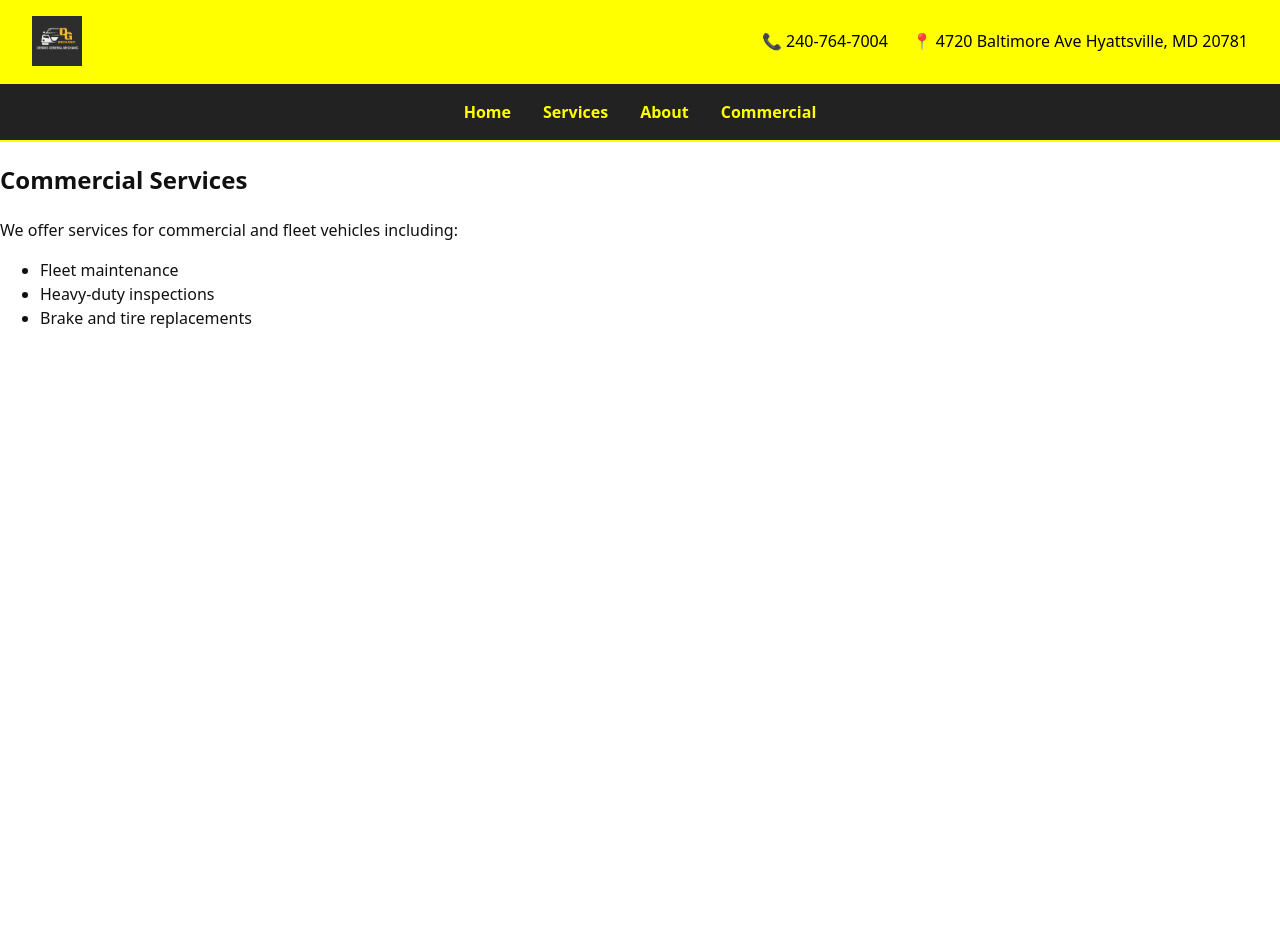
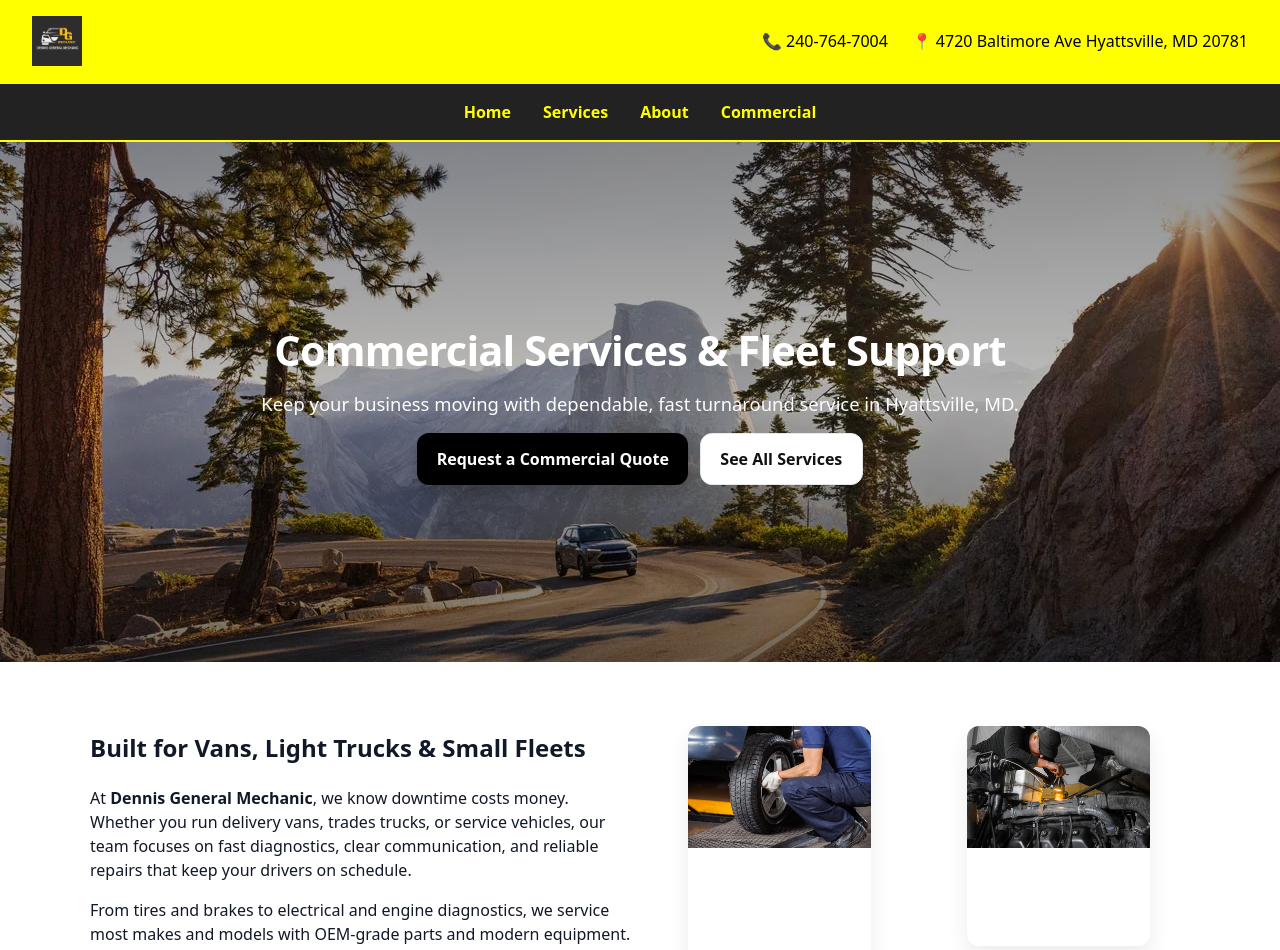
Before and after one commit to jeffersonmoralesss/dennis-mechanic-shop, a React (Create React App) app: page /commercial in a window 1280 px wide. Shown: the top 950 px of the page. Before the commit the page ends 800 px from the top, so only its background shows below. Built offline with nearby package versions, Linux system fonts and the light colour scheme.

Commit message:
commercial

```diff
--- a/src/pages/Commercial.js
+++ b/src/pages/Commercial.js
@@ -1,15 +1,141 @@
+// src/pages/Commercial.js
+import React from "react";
+import "./commercial.css";
+
 function Commercial() {
-    return (
-      <div>
-        <h2>Commercial Services</h2>
-        <p>We offer services for commercial and fleet vehicles including:</p>
-        <ul>
-          <li>Fleet maintenance</li>
-          <li>Heavy-duty inspections</li>
-          <li>Brake and tire replacements</li>
-        </ul>
-      </div>
-    );
-  }
+  const bookingUrl =
+    "https://vipshopmanagement.com/schedule-appointment.php?SubID=RZZcwDvHbo6Kg5sA";
+
+  return (
+    <main className="commercial">
+      {/* HERO */}
+      <section
+        className="c-hero"
+        aria-label="Commercial fleet and business services"
+        style={{
+          background:
+            "url('/images/services/imagebanner.webp') center/cover no-repeat",
+        }}
+      >
+        <div className="c-hero__overlay">
+          <h1>Commercial Services & Fleet Support</h1>
+          <p>
+            Keep your business moving with dependable, fast turnaround service
+            in Hyattsville, MD.
+          </p>
+          <div className="c-hero__cta">
+            <a className="btn btn--primary" href={bookingUrl} target="_blank" rel="noopener noreferrer">
+              Request a Commercial Quote
+            </a>
+            <a className="btn btn--ghost" href="/services">
+              See All Services
+            </a>
+          </div>
+        </div>
+      </section>
+
+      {/* INTRO COPY + IMAGES (masonry-style) */}
+      <section className="c-intro container">
+        <div className="c-intro__grid">
+          <div className="c-intro__text">
+            <h2>Built for Vans, Light Trucks & Small Fleets</h2>
+            <p>
+              At <strong>Dennis General Mechanic</strong>, we know downtime
+              costs money. Whether you run delivery vans, trades trucks, or
+              service vehicles, our team focuses on fast diagnostics, clear
+              communication, and reliable repairs that keep your drivers on
+              schedule.
+            </p>
+            <p>
+              From tires and brakes to electrical and engine diagnostics, we
+              service most makes and models with OEM-grade parts and modern
+              equipment. We’ll help you plan maintenance, reduce surprise
+              breakdowns, and stretch your operating budget.
+            </p>
+          </div>
+
+          <figure className="c-photo tall">
+            <img
+              src="/images/services/tire-service.webp"
+              alt="Commercial tire service and mounting"
+              loading="lazy"
+            />
+          </figure>
+
+          <figure className="c-photo">
+            <img
+              src="/images/services/engine-service.jpg"
+              alt="Engine diagnostics on a work truck"
+              loading="lazy"
+            />
+          </figure>
+
+          <figure className="c-photo">
+            <img
+              src="/images/services/wheel-alignments.jpg"
+              alt="Wheel alignment for steady handling and tire life"
+              loading="lazy"
+            />
+          </figure>
+        </div>
+      </section>
+
+      {/* CALLOUT STRIP */}
+      <section className="c-strip">
+        <div className="container">
+          <h3>Why Businesses Choose Dennis General Mechanic</h3>
+          <ul className="c-benefits">
+            <li>Fast turnarounds & clear ETAs</li>
+            <li>OEM-grade parts & modern diagnostics</li>
+            <li>Up-front estimates—no surprises</li>
+            <li>Maintenance plans that fit your routes</li>
+          </ul>
+        </div>
+      </section>
+
+      {/* SERVICES OFFERED (two-column list + image) */}
+      <section className="c-offer container">
+        <div className="c-offer__text">
+          <h2>Commercial services we offer</h2>
+          <ul className="c-list">
+            <li>Fleet maintenance programs (oil, filters, inspections)</li>
+            <li>Brake service (pads/rotors, hydraulics, ABS diagnostics)</li>
+            <li>Tires: mount/balance, rotations, flats, alignments</li>
+            <li>Engine & electrical diagnostics (OBD-II, sensors, charging)</li>
+            <li>Suspension & steering (shocks/struts, tie-rods, ball joints)</li>
+            <li>Cooling system service (radiators, thermostats, flushes)</li>
+          </ul>
+          <div className="c-cta-row">
+            <a className="btn btn--primary" href={bookingUrl} target="_blank" rel="noopener noreferrer">
+              Request a Commercial Quote
+            </a>
+            <a className="btn btn--ghost" href="/about">
+              Learn About Our Shop
+            </a>
+          </div>
+        </div>
+
+        <figure className="c-offer__img">
+          <img
+            src="/images/services/maintenance-service.jpg"
+            alt="Shop bay ready for commercial service"
+            loading="lazy"
+          />
+        </figure>
+      </section>
+
+      {/* OPTIONAL: CLIENT QUOTE (no contact form) */}
+      <section className="c-quote">
+        <div className="container">
+          <blockquote>
+            “Dennis keeps our work vans on the road. Honest, fast and fair
+            pricing—exactly what a small business needs.”
+          </blockquote>
+          <cite>— Local Business Owner</cite>
+        </div>
+      </section>
+    </main>
+  );
+}
 
 export default Commercial;
--- /dev/null
+++ b/src/pages/commercial.css
@@ -0,0 +1,121 @@
+/* Page wrapper */
+.commercial { color: #111827; }
+
+/* HERO */
+.c-hero {
+  position: relative;
+  min-height: clamp(340px, 42vw, 520px);
+  display: grid;
+  place-items: center;
+}
+.c-hero__overlay {
+  position: relative;
+  z-index: 1;
+  text-align: center;
+  color: #fff;
+  padding: 2rem 1rem;
+  width: min(1000px, 92vw);
+}
+.c-hero::before {
+  /* darken image for contrast */
+  content: "";
+  position: absolute; inset: 0;
+  background: linear-gradient(180deg, rgba(0,0,0,.45), rgba(0,0,0,.25) 50%, rgba(0,0,0,.55));
+}
+.c-hero h1 {
+  margin: 0 0 .5rem;
+  font-weight: 800;
+  letter-spacing: -0.02em;
+  font-size: clamp(1.8rem, 3.6vw, 2.6rem);
+}
+.c-hero p {
+  margin: 0 0 1rem;
+  font-size: clamp(1rem, 2vw, 1.15rem);
+  opacity: .98;
+}
+.c-hero__cta { display: inline-flex; gap: .75rem; flex-wrap: wrap; justify-content: center; }
+.btn--ghost {
+  background: #fff; color: #111; border: 1px solid #e5e7eb; border-radius: 12px; padding: .8rem 1.2rem; font-weight: 700;
+}
+
+/* INTRO GRID (text + staggered images) */
+.c-intro { padding-block: clamp(1.5rem, 4vw, 3rem); }
+.c-intro__grid {
+  display: grid;
+  grid-template-columns: repeat(12, 1fr);
+  gap: 1rem;
+  align-items: start;
+}
+.c-intro__text {
+  grid-column: span 6;
+}
+.c-photo {
+  grid-column: span 3;
+  border-radius: 12px; overflow: hidden;
+  box-shadow: 0 10px 22px rgba(0,0,0,.08);
+}
+.c-photo img { width: 100%; height: 100%; object-fit: cover; display: block; }
+.c-photo.tall { grid-row: span 2; min-height: 460px; }
+.c-photo:not(.tall) { min-height: 220px; }
+
+@media (max-width: 900px) {
+  .c-intro__text { grid-column: 1 / -1; }
+  .c-photo, .c-photo.tall { grid-column: span 6; min-height: 220px; }
+}
+@media (max-width: 560px) {
+  .c-photo, .c-photo.tall { grid-column: 1 / -1; }
+}
+
+/* CALLOUT STRIP */
+.c-strip {
+  background: #0b1726; color: #fff;
+  padding: clamp(1.25rem, 3vw, 2rem) 0;
+}
+.c-strip h3 {
+  margin: 0 0 .75rem;
+  font-size: clamp(1.2rem, 2.6vw, 1.6rem);
+}
+.c-benefits {
+  display: flex; flex-wrap: wrap; gap: .5rem .75rem; padding: 0; margin: 0;
+  list-style: none;
+}
+.c-benefits li {
+  background: rgba(255,255,255,.08);
+  border: 1px solid rgba(255,255,255,.18);
+  color: #fff;
+  padding: .5rem .75rem;
+  border-radius: 999px;
+  font-weight: 600;
+}
+
+/* OFFER SECTION (two-column) */
+.c-offer {
+  display: grid;
+  grid-template-columns: 1.2fr .8fr;
+  gap: 1.5rem;
+  align-items: center;
+  padding-block: clamp(1.5rem, 4vw, 3rem);
+}
+.c-offer__text h2 { margin-top: 0; }
+.c-list {
+  padding-left: 1.1rem;
+  margin: .75rem 0 1rem;
+}
+.c-list li { margin: .25rem 0; }
+.c-cta-row { display: flex; gap: .75rem; flex-wrap: wrap; }
+
+.c-offer__img {
+  border-radius: 12px; overflow: hidden; box-shadow: 0 12px 26px rgba(0,0,0,.10);
+}
+.c-offer__img img { width: 100%; height: 100%; object-fit: cover; display: block; }
+
+@media (max-width: 900px) {
+  .c-offer { grid-template-columns: 1fr; }
+}
+
+/* QUOTE */
+.c-quote { background: #f7f7f8; padding: clamp(1.5rem, 4vw, 3rem) 0; }
+.c-quote blockquote {
+  margin: 0; font-size: clamp(1.05rem, 2.4vw, 1.25rem); font-weight: 700; color: #111;
+}
+.c-quote cite { display: block; margin-top: .5rem; color: #6b7280; }
```
